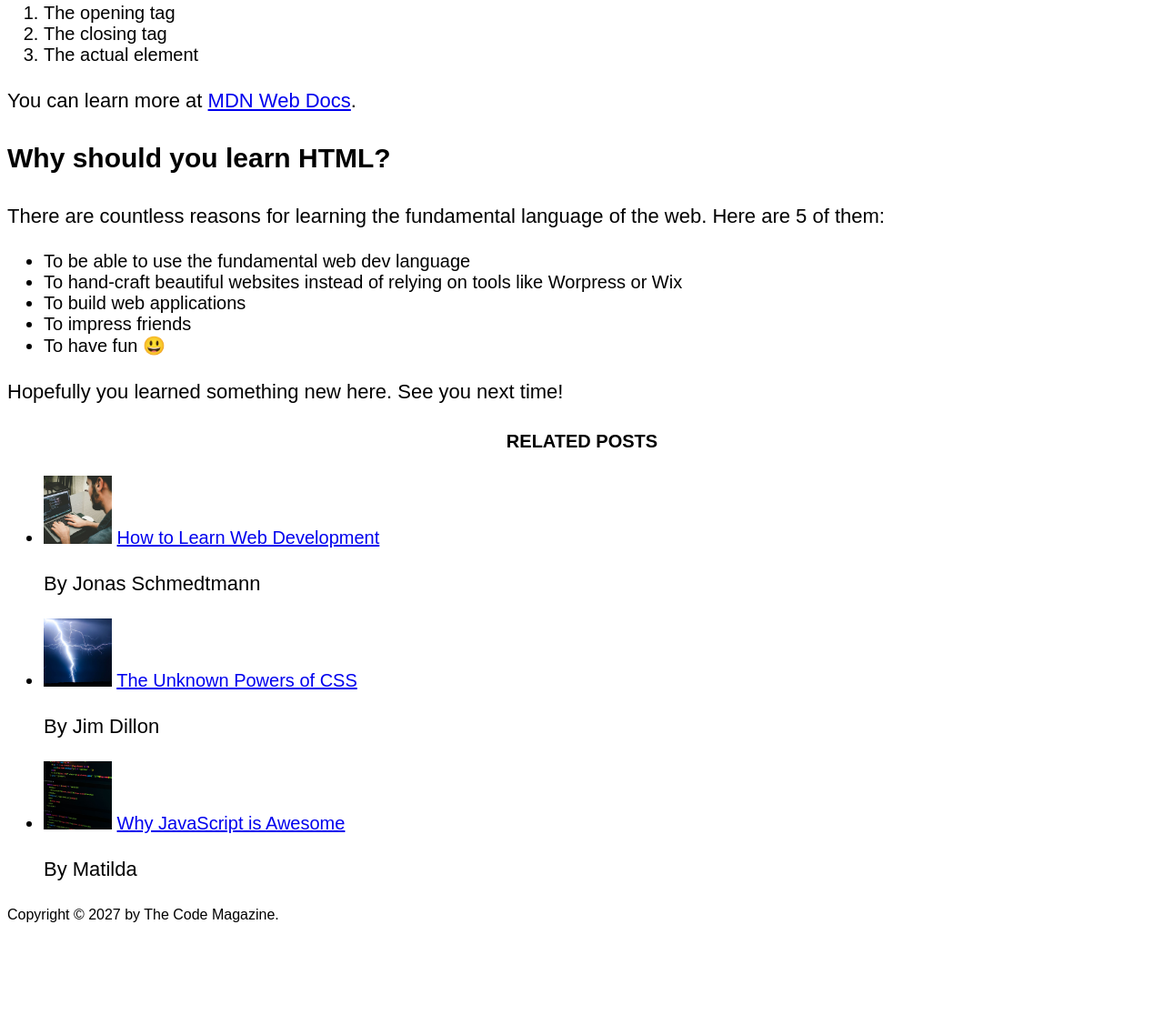
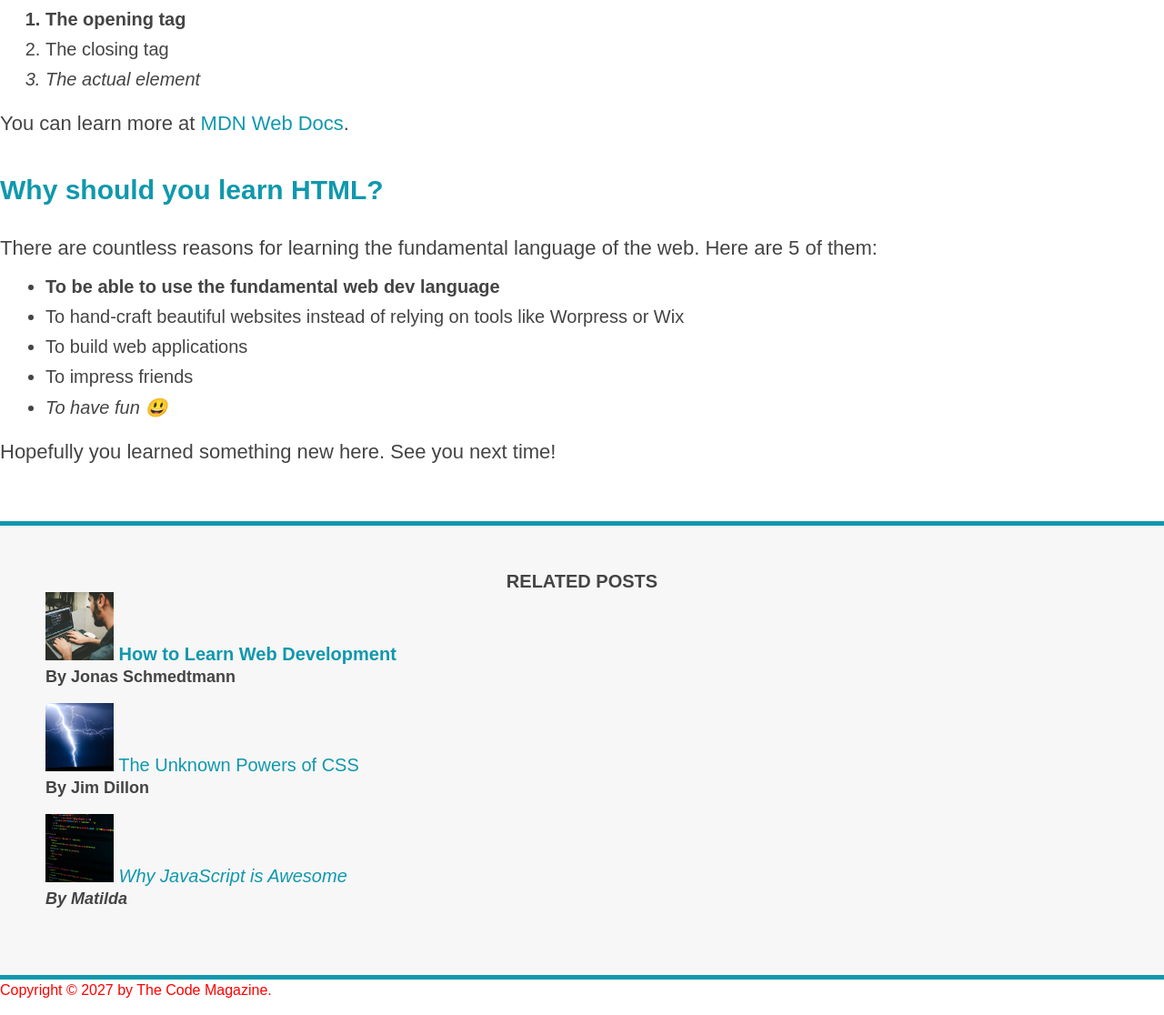
Before and after one commit to cultofshubham/HTML-CSS, a plain HTML site: page CSS-Fundamentals/index.html in a window 1280 px wide. Shown: the part 995-2111 px from the top of the page at 91% size. Before the commit the page ends 2029 px from the top, so only its background shows below. Drawn offline with Linux system fonts and the light colour scheme.

Commit message:
adding styles to para and heading and adding margin and padding

```diff
--- a/CSS-Fundamentals/index.html
+++ b/CSS-Fundamentals/index.html
@@ -1,5 +1,6 @@
 <!DOCTYPE html>
 <html lang="en">
+
 <head>
   <meta charset="UTF-8" />
   <title>The Basic Language of the Web: HTML</title>
@@ -16,8 +17,8 @@
       <h6>The Basic Language of the Web: HTML</h6>
     -->
 
-    <header>
-      <h1 style="color: blue;">📘 The Code Magazine</h1>
+  <header class="main-header">
+    <h1>📘 The Code Magazine</h1>
 
     <nav>
       <a href="blog.html">Blog</a>
@@ -28,31 +29,20 @@
   </header>
 
   <article>
-      <header>
+    <header class="post-header">
       <h2>The Basic Language of the Web: HTML</h2>
 
-        <img
-          src="img/laura-jones.jpg"
-          alt="Headshot of Laura Jones"
-          height="50"
-          width="50"
-        />
+      <img src="img/laura-jones.jpg" alt="Headshot of Laura Jones" height="50" width="50" />
 
-        <p>Posted by <strong>Laura Jones</strong> on Monday, June 21st 2027</p>
+      <p id="author">Posted by <strong>Laura Jones</strong> on Monday, June 21st 2027</p>
 
-        <img
-          src="img/post-img.jpg"
-          alt="HTML code on a screen"
-          width="500"
-          height="200"
-        />
+      <img src="img/post-img.jpg" alt="HTML code on a screen" width="500" height="200" />
     </header>
 
     <p>
       All modern websites and web applications are built using three
       <em>fundamental</em>
-        technologies: HTML, CSS and JavaScript. These are the languages of the
-        web.
+      technologies: HTML, CSS and JavaScript. These are the languages of the web.
     </p>
 
     <p>
@@ -75,18 +65,14 @@
     <p>In HTML, each element is made up of 3 parts:</p>
 
     <ol>
-        <li>The opening tag</li>
+      <li class="first-li">The opening tag</li>
       <li>The closing tag</li>
       <li>The actual element</li>
     </ol>
 
     <p>
       You can learn more at
-        <a
-          href="https://developer.mozilla.org/en-US/docs/Web/HTML"
-          target="_blank"
-          >MDN Web Docs</a
-        >.
+      <a href="https://developer.mozilla.org/en-US/docs/Web/HTML" target="_blank">MDN Web Docs</a>.
     </p>
 
     <h3>Why should you learn HTML?</h3>
@@ -97,7 +83,7 @@
     </p>
 
     <ul>
-        <li>To be able to use the fundamental web dev language</li>
+      <li class="first-li">To be able to use the fundamental web dev language</li>
       <li>
         To hand-craft beautiful websites instead of relying on tools like
         Worpress or Wix
@@ -112,38 +98,27 @@
 
   <aside>
     <h4>Related posts</h4>
-
-      <ul>
+    <ul class="related">
       <li>
-          <img
-            src="img/related-1.jpg"
-            alt="Person programming"
-            width="75"
-            width="75"
-          />
+        <img src="img/related-1.jpg" alt="Person programming" width="75" width="75" />
         <a href="#">How to Learn Web Development</a>
-          <p>By Jonas Schmedtmann</p>
+        <p class="related-author">By Jonas Schmedtmann</p>
       </li>
       <li>
         <img src="img/related-2.jpg" alt="Lightning" width="75" heigth="75" />
         <a href="#">The Unknown Powers of CSS</a>
-          <p>By Jim Dillon</p>
+        <p class="related-author">By Jim Dillon</p>
       </li>
       <li>
-          <img
-            src="img/related-3.jpg"
-            alt="JavaScript code on a screen"
-            width="75"
-            height="75"
-          />
+        <img src="img/related-3.jpg" alt="JavaScript code on a screen" width="75" height="75" />
         <a href="#">Why JavaScript is Awesome</a>
-          <p>By Matilda</p>
+        <p class="related-author">By Matilda</p>
       </li>
     </ul>
   </aside>
 
   <footer>
-      <p>
+    <p id="copyright" class="copyright text">
       Copyright &copy; 2027 by The Code Magazine.
     </p>
   </footer>
--- a/CSS-Fundamentals/style.css
+++ b/CSS-Fundamentals/style.css
@@ -1,5 +1,51 @@
-h1, h2, h3, h4, p, li {
+* {
+    /* border-top: 10px solid #1098ad; */
+    margin: 0;
+    padding: 0;
+}
+
+body {
     font-family: sans-serif;
+    color: #444;
+    border-top: 10px solid #1098ad;
+}
+
+.main-header {
+    background-color: #f7f7f7;
+    /*
+    padding: 20px;
+    padding-left: 40px;
+    padding-right: 40px;
+    */
+    padding: 20px 40px;
+    margin-bottom: 60px;
+}
+
+nav {
+    font-size: 18px;
+}
+
+article {
+    margin-bottom: 60px;
+}
+
+.post-header {
+    margin-bottom: 40px;
+}
+
+aside {
+    background-color: #f7f7f7;
+    border-top: 5px solid #1098ad;
+    border-bottom: 5px solid #1098ad;
+    /*
+    padding-top: 50px;
+    padding-bottom: 50px;
+    */
+    padding: 50px 0;
+}
+
+h1, h2, h3 {
+    color: #1098ad;
 }
 
 h1 {
@@ -10,10 +56,13 @@ h1 {
 
 h2 {
     font-size: 40px;
+    margin-bottom: 30px;
 }
 
 h3 {
     font-size: 30px;
+    margin-bottom: 30px;
+    margin-top: 40px;
 }
 
 h4 {
@@ -25,16 +74,86 @@ h4 {
 p {
     font-size: 22px;
     line-height: 1.5;
+    margin-bottom: 15px;
+}
+
+ul,ol {
+    margin-left: 50px;
+    margin-bottom: 20px;
 }
 
 li {
     font-size: 20px;
+    margin-bottom: 10px;
+}
+
+#author {
+    font-style: italic;
+    font-size: 18px;
+}
+
+#copyright {
+    font-size: 16px;
+}
+
+.related-author {
+    font-size: 18px;
+    font-weight: bold;
+}
+
+.related {
+    list-style: none;
+}
+
+li:first-child {
+    font-weight: bold;
+}
+
+li:last-child {
+    font-style: italic;
+    margin-bottom: 0;
+}
+
+/*
+li:nth-child(even) {
+    color: red;
+}
+*/
+
+a:link {
+    color: #1098ad;
+    text-decoration: none;
+}
+
+a:visited {
+    color: #1098ad;
+    text-decoration: none;
+}
+
+a:hover {
+    color: orangered;
+    font-weight: bold;
+    text-decoration: underline orangered;
+}
+
+a:active {
+    background-color: black;
+    font-style: italic;
+}
+
+/* Resolving conflicts */
+#copyright {
+    color: red;
+}
+
+.copyright {
+    color: blue;
+}
+
+.text {
+    color: yellow;
 }
 
 footer p {
-    font-size: 16px;
+    color: green;
 }
-
-article header p {
-    font-style: italic;
-}
```
Lines whose indentation alone changed are shown as unchanged.
